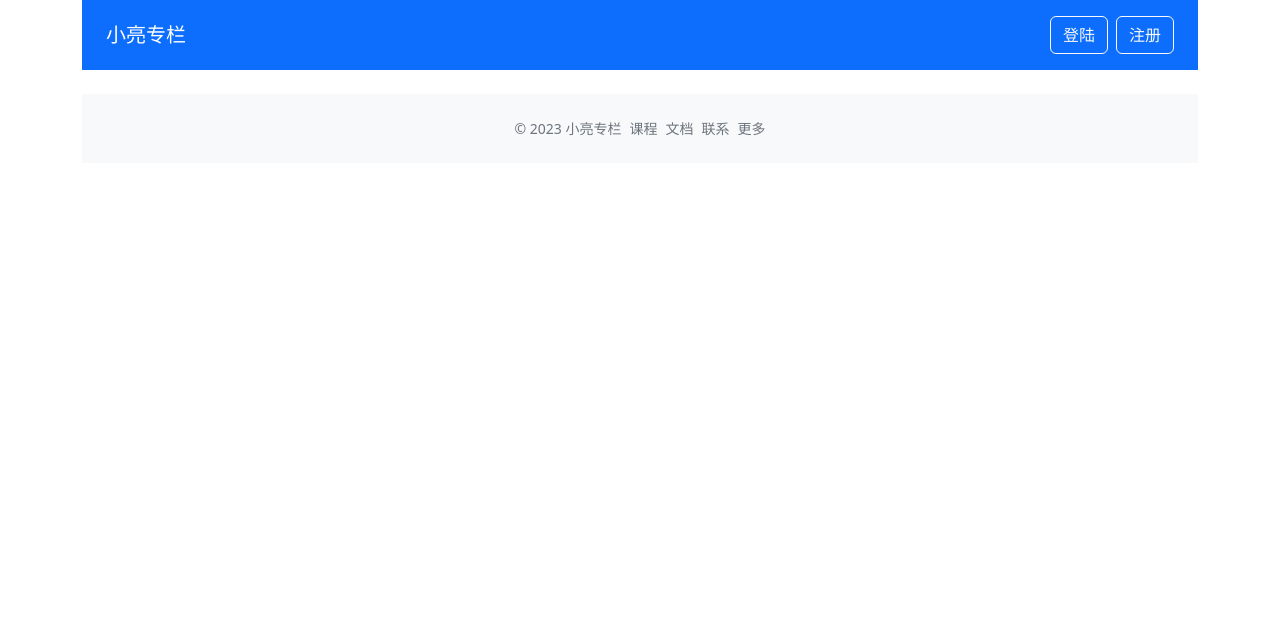
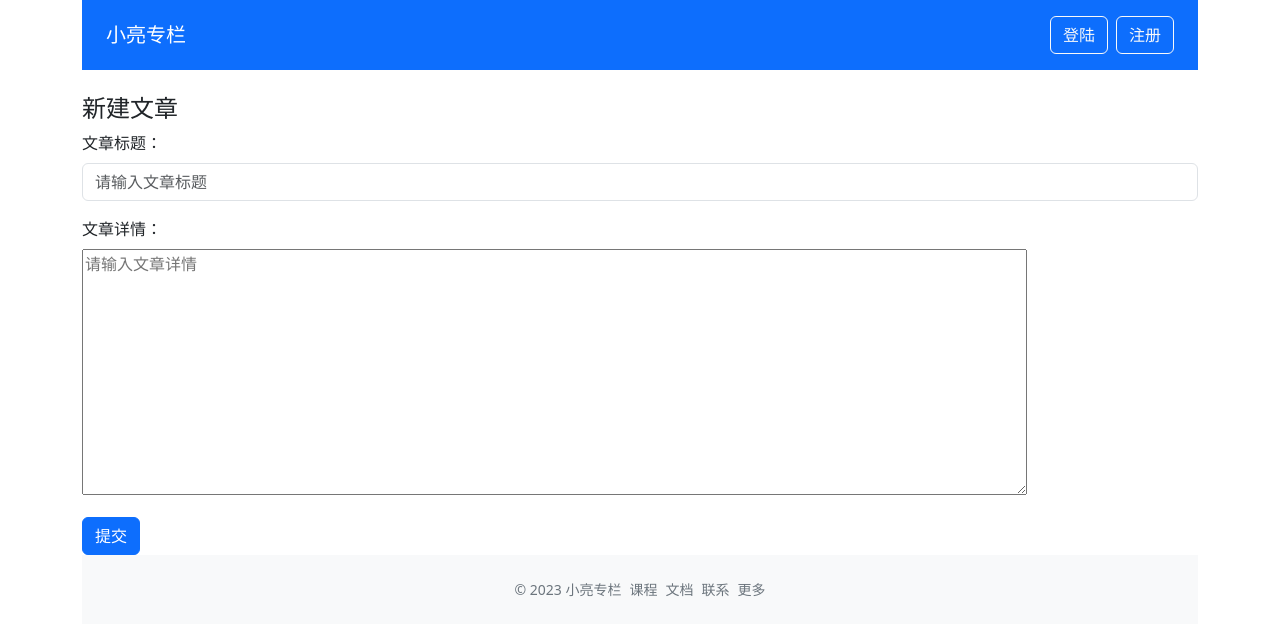
Before and after one commit to CN-L/reconfiguration-zheye, a Vue app: page /create in a window 1280 px wide. Shown: the top 636 px of the page. Built offline with nearby package versions, Linux system fonts and the light colour scheme.

Commit message:
feat($add): 新增写文章页面 修复在某些页面跳转登陆地址栏的路径问题

```diff
--- a/src/components/GlobalHeader.vue
+++ b/src/components/GlobalHeader.vue
@@ -2,8 +2,8 @@
   <nav class="navbar navbar-dark bg-primary justify-content-between mb-4 px-4">
     <router-link to="login" class="navbar-brand">小亮专栏</router-link>
     <ul v-if="!user.isLogin" class="list-inline mb-0">
-      <li class="list-inline-item"><router-link to="login" class="btn btn-outline-light my-2">登陆</router-link></li>
-      <li class="list-inline-item"><router-link to="login" class="btn btn-outline-light my-2">注册</router-link></li>
+      <li class="list-inline-item"><router-link to="/login" class="btn btn-outline-light my-2">登陆</router-link></li>
+      <li class="list-inline-item"><router-link to="/login" class="btn btn-outline-light my-2">注册</router-link></li>
     </ul>
     <ul v-else class="list-inline mb-0">
       <li class="list-inline-item">
--- a/src/components/ValidateInput.vue
+++ b/src/components/ValidateInput.vue
@@ -1,6 +1,7 @@
 <template>
       <div class="mb-3">
-        <input v-bind="$attrs" @input="updateVal" :value="inputRef.val" @blur="validateInput" class="form-control" :class="{'is-invalid': inputRef.error}" aria-describedby="emailHelp">
+        <input v-if="tag !== 'textarea'" v-bind="$attrs" @input="updateVal" :value="inputRef.val" @blur="validateInput" class="form-control" :class="{'is-invalid': inputRef.error}" aria-describedby="emailHelp">
+        <textarea v-else :value="inputRef.val" :class="{'is-invalid': inputRef.error}" @blur="validateInput" @input="updateVal" cols="30" rows="5" v-bind="$attrs" aria-describedby="emailHelp"></textarea>
         <div class="form-text invalid-feedback" v-if="inputRef.error">{{ inputRef.message }}</div>
       </div>
 </template>
@@ -13,6 +14,8 @@ interface RangeProp {
   message: string,
   length: number
 }
+export type TagType = 'input' | 'textarea'
+
 interface RuleProp {
   type: 'required' | 'email' | 'range', // 字面量
   message?: string,
@@ -24,8 +27,11 @@ export default defineComponent({
   inheritAttrs: false,
   props: {
     rules: Array as PropType<RulesProp>,
-    modelValue: String as PropType<string>
-
+    modelValue: String as PropType<string>,
+    tag: {
+      type: String as PropType<TagType>,
+      default: 'input'
+    }
   },
   setup (props, context) {
     onMounted(() => {
--- a/src/router/index.ts
+++ b/src/router/index.ts
@@ -17,6 +17,11 @@ const router = createRouter({
       path: '/column/:id',
       name: 'column',
       component: () => import('@/views/ColumnDetail.vue')
+    },
+    {
+      path: '/create',
+      name: 'create',
+      component: () => import('@/views/CreatePost.vue')
     }
   ]
 })
--- a/src/store/store.ts
+++ b/src/store/store.ts
@@ -1,9 +1,18 @@
 import { createStore } from 'vuex'
-import { testData, testPosts, ColumnProps, PostProps } from '@/testData'
+import { testData, testPosts, ColumnProps } from '@/testData'
 interface Iuser {
   isLogin: boolean,
   name?: string,
-  id?: number
+  id?: number,
+  columnId?: number
+}
+export interface PostProps {
+  id: number;
+  title: string;
+  content: string;
+  image?: string;
+  createdAt: string;
+  columnId: number;
 }
 export interface GlobalDataProps {
   columns: ColumnProps[],
@@ -20,7 +29,10 @@ const store = createStore<GlobalDataProps>({
   },
   mutations: {
     login (state) {
-      state.user = { ...state.user, isLogin: true, name: 'Job' }
+      state.user = { ...state.user, isLogin: true, name: 'Job', columnId: 1 }
+    },
+    createPost (state, newpost) {
+      state.posts.push(newpost)
     }
   },
   getters: {
--- /dev/null
+++ b/src/views/CreatePost.vue
@@ -0,0 +1,64 @@
+<template>
+  <div class="create-post-page">
+    <h4>新建文章</h4>
+    <ValidateForm @form-submit="onFormSubmit">
+      <div class="mb-3">
+        <label for="" class="form-label">文章标题：</label>
+        <ValidateInput :rules="titleRules" v-model="titleVal" placeholder="请输入文章标题" type="text"></ValidateInput>
+      </div>
+      <div class="mb-3">
+        <label for="" class="form-label">文章详情：</label>
+        <ValidateInput rows="10" cols="100" :rules="contentRules" v-model="contentVal" placeholder="请输入文章详情" tag="textarea"></ValidateInput>
+      </div>
+    </ValidateForm>
+  </div>
+</template>
+<script lang="ts">
+import { defineComponent, ref } from 'vue'
+import ValidateForm from '@/components/ValidateForm.vue'
+import ValidateInput, { RulesProp } from '@/components/ValidateInput.vue'
+import { useStore } from 'vuex'
+import { useRouter } from 'vue-router'
+import { GlobalDataProps, PostProps } from '@/store/store'
+export default defineComponent({
+  setup () {
+    const store = useStore<GlobalDataProps>()
+    const router = useRouter()
+    const titleRules: RulesProp = [
+      { type: 'required', message: '文章标题不能为空' }
+    ]
+    const contentRules: RulesProp = [
+      { type: 'required', message: '文章详情不能为空' }
+    ]
+    const titleVal = ref()
+    const contentVal = ref()
+    const onFormSubmit = (result: boolean) => {
+      if (result) {
+        const { columnId } = store.state.user
+        if (columnId) {
+          const newPost: PostProps = {
+            id: new Date().getTime(),
+            title: titleVal.value,
+            content: contentVal.value,
+            columnId,
+            createdAt: new Date().toLocaleDateString()
+          }
+          store.commit('createPost', newPost)
+          router.push({ name: 'column', params: { id: columnId } })
+        }
+      }
+    }
+    return {
+      titleVal,
+      contentVal,
+      titleRules,
+      contentRules,
+      onFormSubmit
+    }
+  },
+  components: {
+    ValidateForm,
+    ValidateInput
+  }
+})
+</script>
--- a/src/views/Home.vue
+++ b/src/views/Home.vue
@@ -7,7 +7,7 @@
           <img src="../assets/callout.svg" alt="" class="w-50">
           <h2 class="font-weight-light">随心写作，自由表达</h2>
           <p>
-            <a href="#" class="btn btn-primary my-2">开始写文章</a>
+            <router-link :to="{name: 'create'}" class="btn btn-primary my-2">开始写文章</router-link>
           </p>
         </div>
       </div>
```
